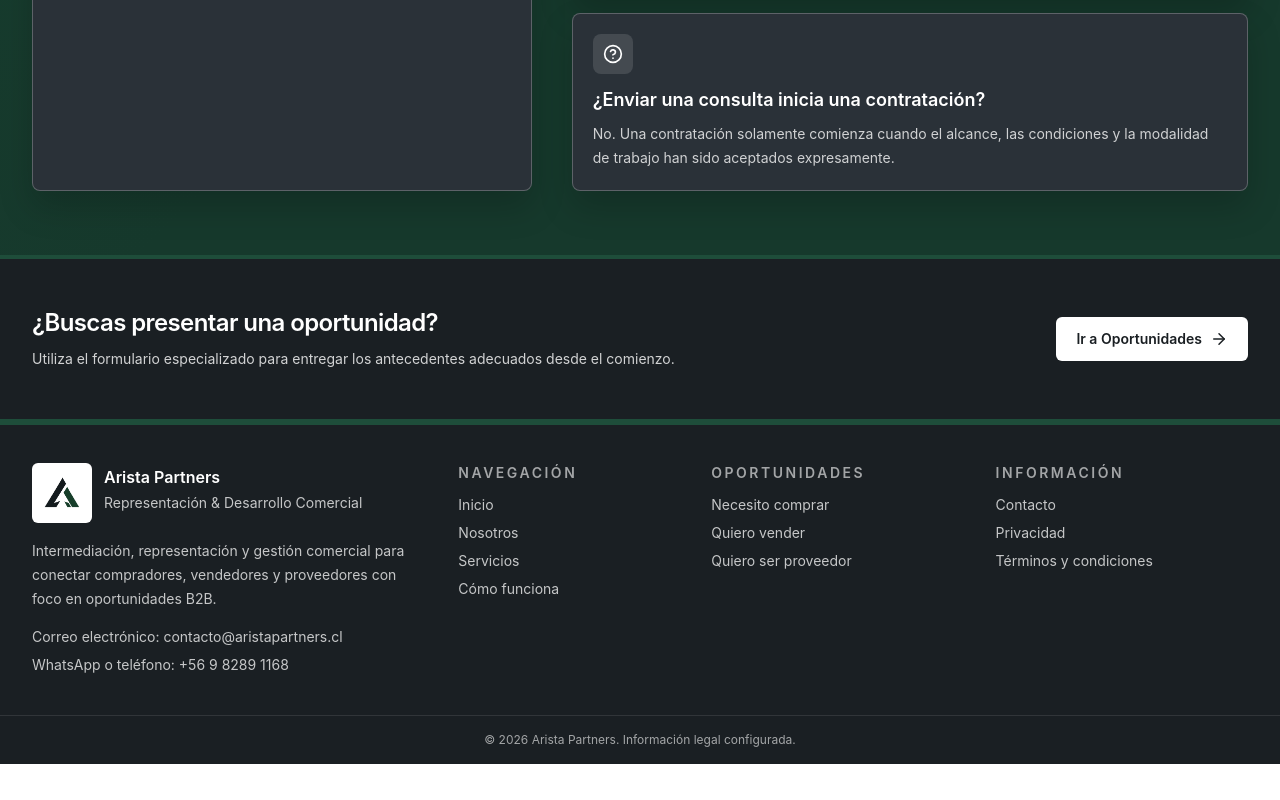
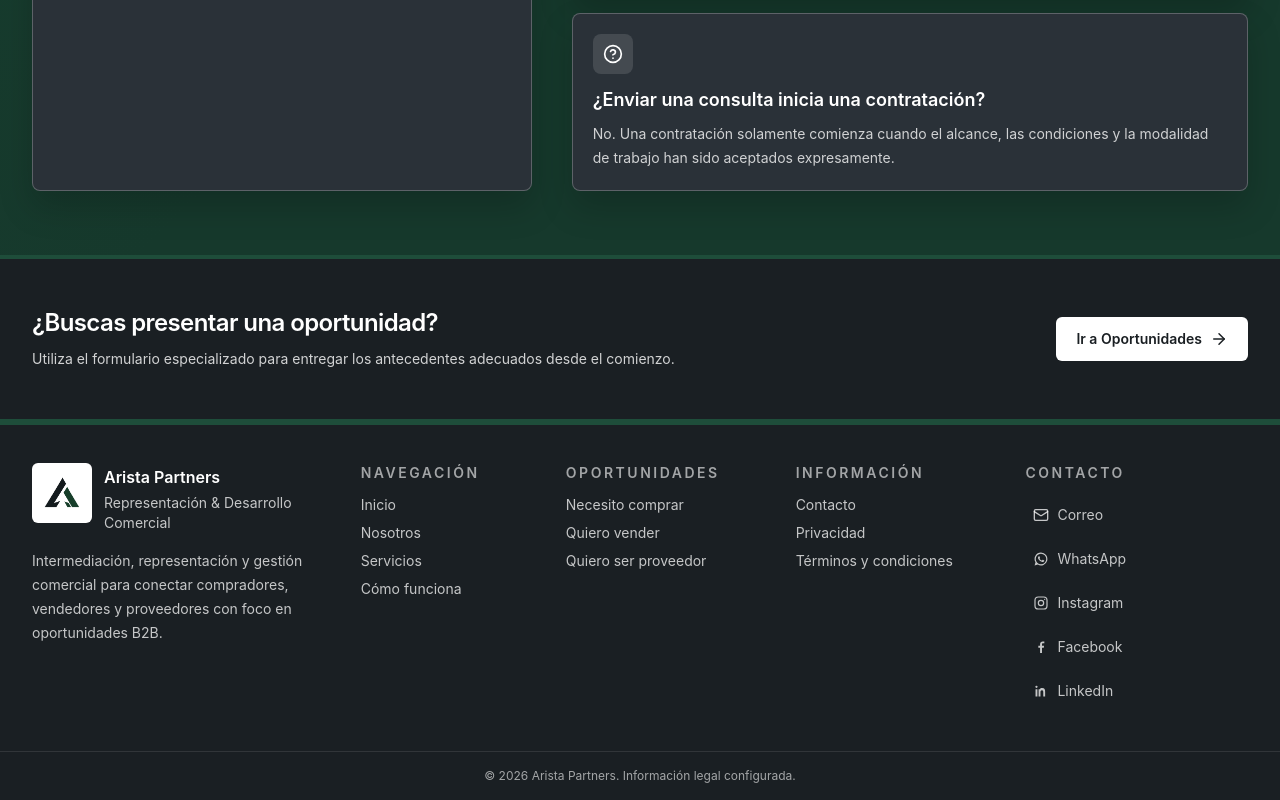
Before and after one commit to aristapartnerscl-ship-it/aristapartner, a React (Vite) app: page /contacto in a window 1280 px wide. Shown: the part 3358-4158 px from the top of the page. Before the commit the page ends 4122 px from the top, so only its background shows below. Built offline with nearby package versions, Linux system fonts and the light colour scheme; no server answers.

Commit message:
feat: add social contact links to footer

```diff
--- a/src/components/Layout.tsx
+++ b/src/components/Layout.tsx
@@ -1,16 +1,35 @@
-import { Menu, X } from 'lucide-react'
+import { Mail, Menu, X } from 'lucide-react'
 import { useEffect, useRef, useState } from 'react'
 import { Link, NavLink, Outlet } from 'react-router-dom'
-import { contactChannels } from '../data/contact'
+import { publicContact } from '../data/contact'
 import { hasPendingLegalIdentity, legalConfig } from '../data/legal'
 import { navItems } from '../data/site'
 import { BrandLockup } from './BrandLockup'
-import { WhatsAppFloatingButton } from './WhatsAppFloatingButton'
+import { WhatsAppFloatingButton, WhatsAppIcon } from './WhatsAppFloatingButton'
+
+function InstagramIcon({ className = 'h-4 w-4' }: { className?: string }) {
+  return <svg viewBox="0 0 24 24" aria-hidden="true" className={`${className} fill-none stroke-current`} strokeWidth="1.8"><rect x="3" y="3" width="18" height="18" rx="5" /><circle cx="12" cy="12" r="4" /><circle cx="17.5" cy="6.5" r="1" className="fill-current stroke-none" /></svg>
+}
+
+function FacebookIcon({ className = 'h-4 w-4' }: { className?: string }) {
+  return <svg viewBox="0 0 24 24" aria-hidden="true" className={`${className} fill-current`}><path d="M13.5 21v-8h2.7l.4-3h-3.1V8.1c0-.9.3-1.6 1.7-1.6h1.8V3.8c-.3 0-1.3-.1-2.4-.1-2.4 0-4 1.5-4 4.1V10H8v3h2.6v8h2.9Z" /></svg>
+}
+
+function LinkedInIcon({ className = 'h-4 w-4' }: { className?: string }) {
+  return <svg viewBox="0 0 24 24" aria-hidden="true" className={`${className} fill-current`}><path d="M5.2 7.4a1.7 1.7 0 1 0 0-3.4 1.7 1.7 0 0 0 0 3.4ZM3.8 20.1h2.8V9.2H3.8v10.9Zm4.6 0h2.8v-6.1c0-1.6.3-3.1 2.3-3.1 1.9 0 1.9 1.8 1.9 3.2v6h2.8v-6.7c0-3.3-.7-5.8-4.5-5.8-1.8 0-3 .9-3.5 1.8h-.1V9.2H8.4v10.9Z" /></svg>
+}
+
+const footerContactLinks = [
+  { label: 'Correo', href: `mailto:${publicContact.email}`, ariaLabel: 'Enviar correo a Arista Partners', Icon: Mail, external: false },
+  { label: 'WhatsApp', href: `https://wa.me/${publicContact.whatsappNumber}`, ariaLabel: 'Contactar Arista Partners por WhatsApp', Icon: WhatsAppIcon, external: true },
+  { label: 'Instagram', href: publicContact.instagram, ariaLabel: 'Instagram de Arista Partners', Icon: InstagramIcon, external: true },
+  { label: 'Facebook', href: publicContact.facebook, ariaLabel: 'Facebook de Arista Partners', Icon: FacebookIcon, external: true },
+  { label: 'LinkedIn', href: publicContact.linkedin, ariaLabel: 'LinkedIn de Arista Partners', Icon: LinkedInIcon, external: true },
+] as const
 
 export function Layout() {
   const [isOpen, setIsOpen] = useState(false)
   const menuButtonRef = useRef<HTMLButtonElement>(null)
-  const visibleChannels = contactChannels.filter((channel) => channel.value)
 
   useEffect(() => {
     function handleKeyDown(event: KeyboardEvent) {
@@ -113,7 +132,7 @@ export function Layout() {
       </main>
 
       <footer className="border-t-4 border-brand bg-graphite text-white">
-        <div className="mx-auto grid max-w-7xl grid-cols-1 gap-6 px-5 py-8 sm:grid-cols-2 sm:gap-8 lg:grid-cols-[1.25fr_0.7fr_0.8fr_0.8fr] lg:px-8 lg:py-10">
+        <div className="mx-auto grid max-w-7xl grid-cols-1 gap-6 px-5 py-8 sm:grid-cols-2 sm:gap-8 lg:grid-cols-[1.2fr_0.7fr_0.8fr_0.8fr_0.9fr] lg:px-8 lg:py-10">
           <div className="sm:col-span-2 lg:col-span-1">
             <div className="flex items-start gap-3">
               <span className="inline-flex shrink-0 rounded-md bg-white p-2.5" aria-hidden="true">
@@ -128,21 +147,6 @@ export function Layout() {
               Intermediación, representación y gestión comercial para conectar compradores, vendedores y proveedores con
               foco en oportunidades B2B.
             </p>
-            {visibleChannels.length > 0 && (
-              <div className="mt-4 grid gap-2 text-sm text-white/75">
-                {visibleChannels.map((channel) =>
-                  channel.href ? (
-                    <a key={channel.label} href={channel.href} target="_blank" rel="noopener noreferrer">
-                      {channel.label}: {channel.value}
-                    </a>
-                  ) : (
-                    <span key={channel.label}>
-                      {channel.label}: {channel.value}
-                    </span>
-                  ),
-                )}
-              </div>
-            )}
           </div>
           <div>
             <p className="text-sm font-semibold uppercase tracking-[0.18em] text-white/60">Navegación</p>
@@ -169,6 +173,23 @@ export function Layout() {
               <Link to="/terminos">Términos y condiciones</Link>
             </div>
           </div>
+          <div>
+            <p className="text-sm font-semibold uppercase tracking-[0.18em] text-white/60">CONTACTO</p>
+            <div className="mt-3 grid gap-1 text-sm text-white/75">
+              {footerContactLinks.map(({ label, href, ariaLabel, Icon, external }) => (
+                <a
+                  key={label}
+                  href={href}
+                  aria-label={ariaLabel}
+                  className="inline-flex min-h-10 items-center gap-2 rounded-md px-2 py-2 transition hover:bg-white/10 hover:text-white"
+                  {...(external ? { target: '_blank', rel: 'noopener noreferrer' } : {})}
+                >
+                  <Icon className="h-4 w-4 shrink-0" aria-hidden="true" />
+                  <span>{label}</span>
+                </a>
+              ))}
+            </div>
+          </div>
         </div>
         <div className="border-t border-white/10 px-5 py-4 text-center text-xs text-white/60">
           © {new Date().getFullYear()} {legalConfig.commercialName}
--- a/src/components/WhatsAppFloatingButton.tsx
+++ b/src/components/WhatsAppFloatingButton.tsx
@@ -1,6 +1,14 @@
 import { publicContact } from '../data/contact'
 
 const whatsappMessage = 'Hola Arista Partners, quisiera realizar una consulta.'
+
+export function WhatsAppIcon({ className = 'h-7 w-7' }: { className?: string }) {
+  return (
+    <svg viewBox="0 0 32 32" aria-hidden="true" className={`${className} fill-current`}>
+      <path d="M16 3.2A12.8 12.8 0 0 0 5 22.55L3.2 28.8l6.42-1.68A12.8 12.8 0 1 0 16 3.2Zm0 23.3a10.5 10.5 0 1 1 0-21 10.5 10.5 0 0 1 0 21Zm5.76-7.84c-.31-.16-1.83-.9-2.11-1-.28-.1-.49-.16-.7.16-.2.31-.8 1-.98 1.2-.18.2-.36.23-.67.08-.31-.16-1.28-.47-2.44-1.5-.9-.8-1.5-1.78-1.67-2.08-.18-.31-.02-.48.13-.64.14-.14.31-.36.47-.54.15-.18.2-.31.31-.52.1-.2.05-.39-.03-.54-.08-.16-.7-1.68-.96-2.3-.25-.6-.5-.52-.7-.53h-.6c-.2 0-.54.08-.82.39-.28.31-1.07 1.04-1.07 2.55 0 1.5 1.1 2.95 1.25 3.15.15.2 2.16 3.3 5.23 4.63.73.32 1.3.5 1.75.64.74.24 1.42.2 1.95.12.6-.1 1.83-.75 2.09-1.47.26-.72.26-1.34.18-1.47-.08-.13-.28-.2-.59-.36Z" />
+    </svg>
+  )
+}
 
 export function WhatsAppFloatingButton() {
   const href = `https://wa.me/${publicContact.whatsappNumber}?text=${encodeURIComponent(whatsappMessage)}`
@@ -13,9 +21,7 @@ export function WhatsAppFloatingButton() {
       aria-label="Contactar por WhatsApp"
       className="group fixed bottom-[max(1.25rem,env(safe-area-inset-bottom))] right-4 z-[60] inline-flex h-14 w-14 items-center justify-center rounded-full border border-[#075e54] bg-[#25D366] text-white shadow-[0_8px_24px_rgba(7,94,84,0.28)] transition-transform hover:scale-105 focus-visible:scale-105 sm:bottom-5 sm:right-5 sm:h-[60px] sm:w-[60px]"
     >
-      <svg viewBox="0 0 32 32" aria-hidden="true" className="h-7 w-7 fill-current sm:h-8 sm:w-8">
-        <path d="M16 3.2A12.8 12.8 0 0 0 5 22.55L3.2 28.8l6.42-1.68A12.8 12.8 0 1 0 16 3.2Zm0 23.3a10.5 10.5 0 1 1 0-21 10.5 10.5 0 0 1 0 21Zm5.76-7.84c-.31-.16-1.83-.9-2.11-1-.28-.1-.49-.16-.7.16-.2.31-.8 1-.98 1.2-.18.2-.36.23-.67.08-.31-.16-1.28-.47-2.44-1.5-.9-.8-1.5-1.78-1.67-2.08-.18-.31-.02-.48.13-.64.14-.14.31-.36.47-.54.15-.18.2-.31.31-.52.1-.2.05-.39-.03-.54-.08-.16-.7-1.68-.96-2.3-.25-.6-.5-.52-.7-.53h-.6c-.2 0-.54.08-.82.39-.28.31-1.07 1.04-1.07 2.55 0 1.5 1.1 2.95 1.25 3.15.15.2 2.16 3.3 5.23 4.63.73.32 1.3.5 1.75.64.74.24 1.42.2 1.95.12.6-.1 1.83-.75 2.09-1.47.26-.72.26-1.34.18-1.47-.08-.13-.28-.2-.59-.36Z" />
-      </svg>
+      <WhatsAppIcon className="h-7 w-7 sm:h-8 sm:w-8" />
       <span className="pointer-events-none absolute right-0 top-1/2 hidden -translate-y-1/2 translate-x-[-4.25rem] whitespace-nowrap rounded-md bg-graphite px-3 py-2 text-xs font-semibold text-white opacity-0 shadow-lg transition-opacity group-hover:opacity-100 group-focus-visible:opacity-100 sm:block">
         ¿Hablamos por WhatsApp?
       </span>
--- a/src/data/contact.ts
+++ b/src/data/contact.ts
@@ -8,6 +8,9 @@ export const publicContact = {
   email: 'contacto@aristapartners.cl',
   phone: '+56 9 8289 1168',
   whatsappNumber: '56982891168',
+  instagram: 'https://www.instagram.com/aristapartners/',
+  facebook: 'https://www.facebook.com/profile.php?id=61593622778886',
+  linkedin: 'https://www.linkedin.com/company/arista-partners/?viewAsMember=true',
 } as const
 
 export const contactChannels: ContactChannel[] = [
```
Also changed, not shown: 1 other file (tests, documents, lock files or other folders).
